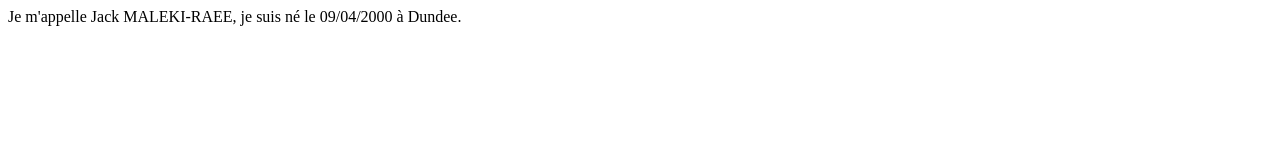
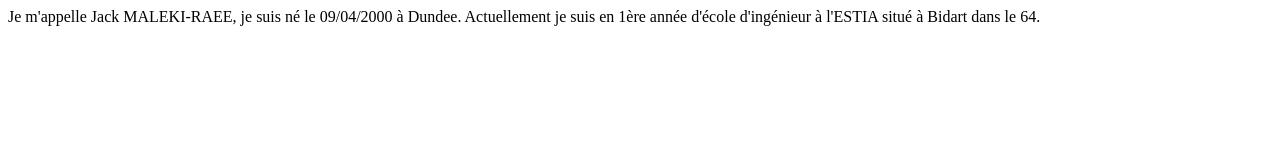
Before and after one commit to Jmalekir/Jmalekir, a plain HTML site: page index.html in a window 1280 px wide. Drawn offline with Linux system fonts and the light colour scheme.

Commit message:
Informations formation

```diff
--- a/index.html
+++ b/index.html
@@ -6,5 +6,6 @@
   </head>
   <body>
     Je m'appelle Jack MALEKI-RAEE, je suis né le 09/04/2000 à Dundee.
+    Actuellement je suis en 1ère année d'école d'ingénieur à l'ESTIA situé à Bidart dans le 64.
   </body>
 </html>
```
